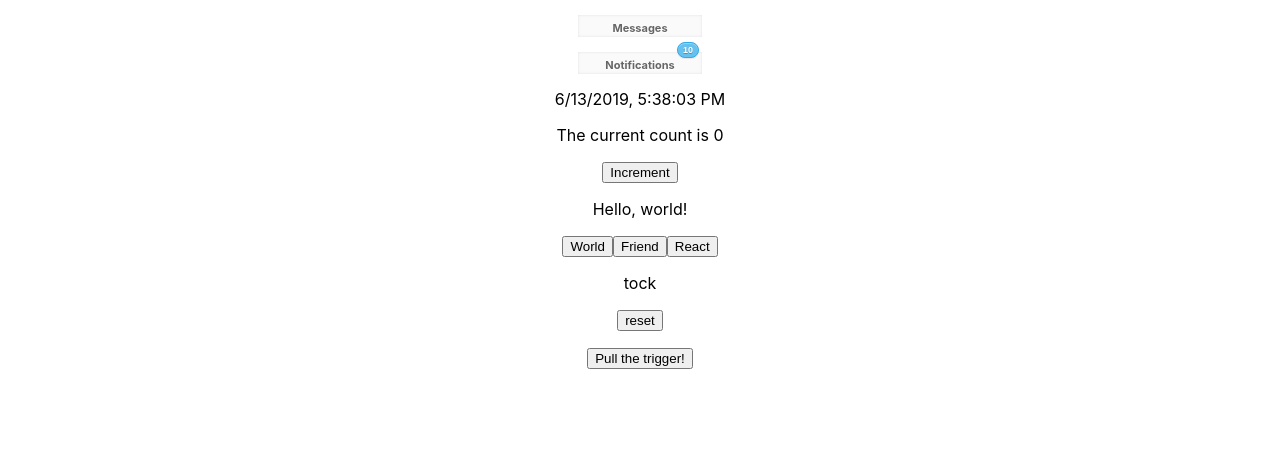
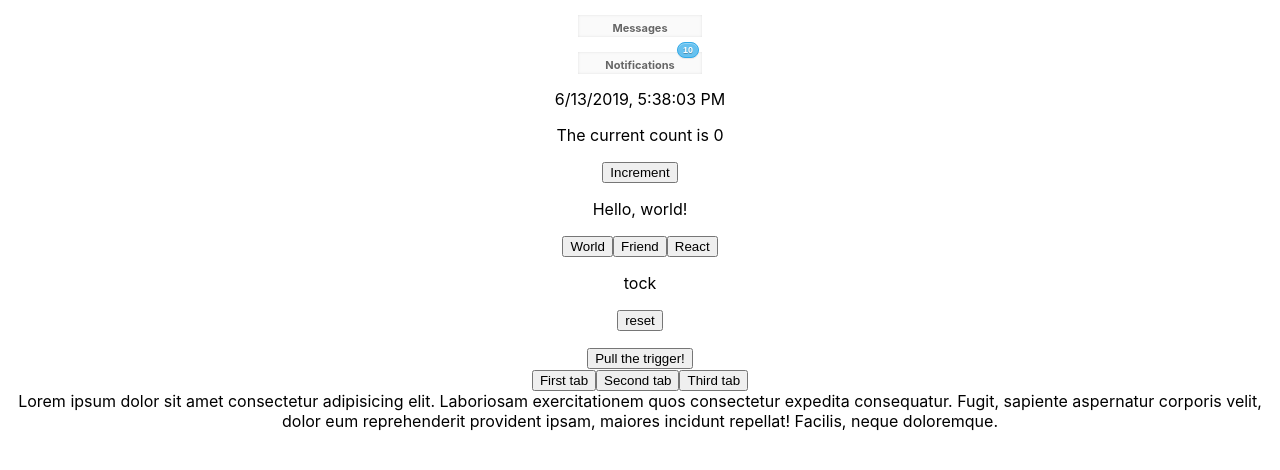
Before and after one commit to bryceklund/react-playground, a React (Create React App) app: page / in a window 1280 px wide. Shown: the top 470 px of the page. Built offline with nearby package versions, Linux system fonts and the light colour scheme.

Commit message:
working on checkpoint 10

```diff
--- a/src/App.js
+++ b/src/App.js
@@ -6,10 +6,19 @@ import Counter from './state/Counter/Counter';
 import HelloWorld from './state-drills/HelloWorld';
 import Bomb from './state-drills/Bomb';
 import RouletteGun from './state-drills/RouletteGun';
+import Tabs from './state/Tabs';
 
 
 
 function App() {
+  const tabsProp = [
+    { name: 'First tab',
+      content: 'Lorem ipsum dolor sit amet consectetur adipisicing elit. Laboriosam exercitationem quos consectetur expedita consequatur. Fugit, sapiente aspernatur corporis velit, dolor eum reprehenderit provident ipsam, maiores incidunt repellat! Facilis, neque doloremque.' },
+    { name: 'Second tab',
+      content: 'Laboriosam exercitationem quos consectetur expedita consequatur. Fugit, sapiente aspernatur corporis velit, dolor eum reprehenderit provident ipsam, maiores incidunt repellat! Facilis, neque doloremque. Lorem ipsum dolor sit amet consectetur adipisicing elit.' },
+    { name: 'Third tab',
+      content: 'Fugit, sapiente aspernatur corporis velit, dolor eum reprehenderit provident ipsam, maiores incidunt repellat! Facilis, neque doloremque. Lorem ipsum dolor sit amet consectetur adipisicing elit. Laboriosam exercitationem quos consectetur expedita consequatur.' }
+  ];
   return (
     <div className="App">
       <Messages name="Messages" unread={0} />
@@ -19,6 +28,7 @@ function App() {
       <HelloWorld />
       <Bomb />
       <RouletteGun bulletInChamber={8} />
+      <Tabs tabs={tabsProp} />
     </div>
   );
 }
--- a/src/state-drills/RouletteGun.js
+++ b/src/state-drills/RouletteGun.js
@@ -25,6 +25,9 @@ class RouletteGun extends Component {
         }
 
     }
+    componentWillUnmount() {
+
+    }
     render() {
         return (
             <div>
--- /dev/null
+++ b/src/state/Tabs.js
@@ -0,0 +1,38 @@
+import React, { Component } from 'react';
+
+class Tabs extends Component {
+    static defaultProps = {
+        tabs: []
+    };
+    state = {
+        currentTabIndex: 0
+    };
+    handleButtonClick(index) {
+        this.setState({ currentTabIndex: index })
+    }
+    renderButtons() {
+        return this.props.tabs.map((tab, index) => (
+            <button key={index} onClick={() => this.handleButtonClick(index)}>
+                {tab.name}
+            </button>
+        ))
+    }
+    renderContent() {
+        const currentTab = this.props.tabs[this.state.currentTabIndex]
+        return (
+            <div className='content'>
+                {currentTab.content}
+            </div>
+        )
+    }
+    render() {
+        return (
+            <div>
+                {this.renderButtons()}
+                {this.props.tabs.length && this.renderContent()}
+            </div>
+        );
+    }
+}
+
+export default Tabs;
```
Also changed, not shown: src/setupTests.js (added, +4 -0 lines), 2 other files (tests, documents, lock files or other folders).
